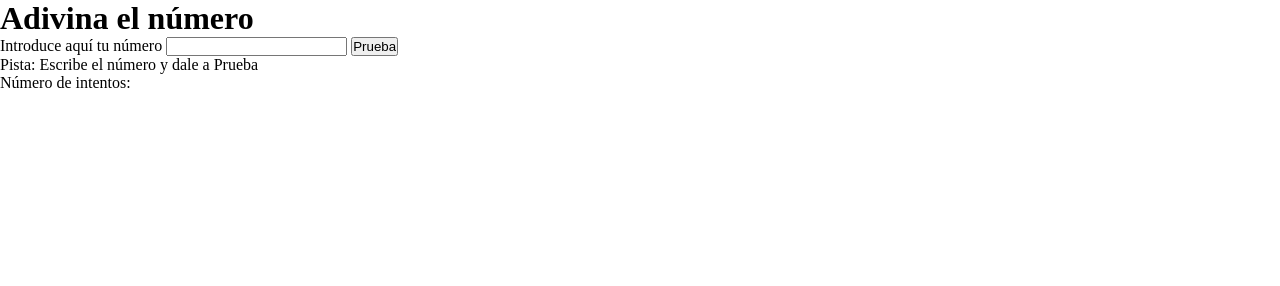
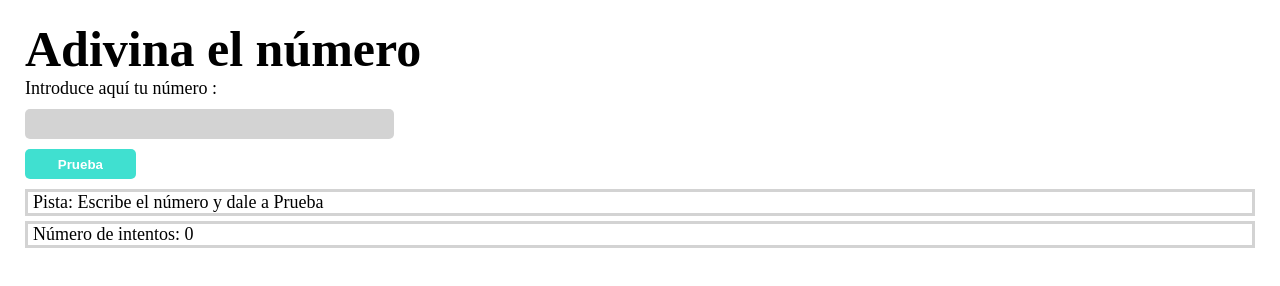
Before and after one commit to jemrosas/modulo-2-evaluacion-intermedia-jemrosas, a website: page docs/index.html in a window 1280 px wide. Drawn offline with Linux system fonts and the light colour scheme; a web font is replaced by a local one.

Commit message:
Update docs folder

```diff
--- a/docs/assets/css/main.css
+++ b/docs/assets/css/main.css
@@ -1 +1 @@
-* {-webkit-box-sizing: border-box;box-sizing: border-box;margin: 0;padding: 0;}.page {display: -webkit-box;display: -ms-flexbox;display: flex;-webkit-box-orient: vertical;-webkit-box-direction: normal;-ms-flex-direction: column;flex-direction: column;}
+* {-webkit-box-sizing: border-box;box-sizing: border-box;margin: 0;padding: 0;}body {height: 100vh;margin: 20px 25px;}.page {display: -webkit-box;display: -ms-flexbox;display: flex;-webkit-box-orient: vertical;-webkit-box-direction: normal;-ms-flex-direction: column;flex-direction: column;font: 18px 'Baloo Chettan 2';}.form {display: -webkit-box;display: -ms-flexbox;display: flex;-webkit-box-orient: vertical;-webkit-box-direction: normal;-ms-flex-direction: column;flex-direction: column;}.form__title {font-size: 50px;}.form__label {margin-bottom: 10px;}.form__number {width: 30%;height: 30px;margin-bottom: 10px;background-color: lightgrey;border: 0;border-radius: 5px;text-align: center;}.form__btn {width: 9%;height: 30px;margin-bottom: 10px;background-color: turquoise;border: 0;border-radius: 5px;color: white;font-weight: bold;}.info__clue,.info__try {margin-bottom: 5px;padding-left: 5px;border: 3px lightgrey solid;}
--- a/docs/assets/js/main.js
+++ b/docs/assets/js/main.js
@@ -1 +1 @@
-"use strict";const userNumber=document.querySelector("js-number"),clue=document.querySelector(".js-clue"),button=document.querySelector(".js-btn");function gameNumber(e){e.preventDefault(),getRandomNumber(),compareNumbers()}function getRandomNumber(){let e=Math.ceil(100*Math.random());return console.log(e),e}let randomNumberResult=this.getRandomNumber(),gNumber=userNumber.value;function compareNumbers(){clue.innerHTML=gNumber>randomNumberResult?"Demasiado alto":gNumber<randomNumberResult?"Demasiado bajo":gNumber===randomNumberResult?"Has ganado, campeona!!!":"El número debe estar entre 1 y 100"}button.addEventListener("click",gameNumber);
+"use strict";const userNumber=document.querySelector(".js-number"),button=document.querySelector(".js-btn"),clue=document.querySelector(".js-info"),userAttempt=document.querySelector(".js-attempt");let counter=0;function getRandomNumber(e){return Math.ceil(Math.random()*e)}let randomNumberResult=getRandomNumber(100);function gameNumber(e){e.preventDefault(),compareNumbers(),increaseCounter()}function compareNumbers(){const e=parseInt(userNumber.value);clue.innerHTML=e===randomNumberResult?"Has ganado, campeona!!!":e>100||e<1?"Tienes que poner un número entre 1 y 100":e<randomNumberResult?"Demasiado bajo":"Demasiado alto"}function increaseCounter(){counter+=1,userAttempt.innerHTML=counter}console.log("Nº aleatorio "+randomNumberResult),button.addEventListener("click",gameNumber);
--- a/docs/index.html
+++ b/docs/index.html
@@ -5,24 +5,26 @@
         <meta charset="UTF-8" />
         <meta name="viewport" content="width=device-width, initial-scale=1" />
         <title>Módulo 2 - evaluación intermedia</title>
-        <!-- <link href="https://fonts.googleapis.com/css?family=Roboto&display=swap"
-        rel="stylesheet" />-->
+        <link href="https://fonts.googleapis.com/css?family=Baloo+Chettan+2&display=swap"
+        rel="stylesheet" />
         <link rel="stylesheet" href="./assets/css/main.css" />
     </head>
 
     <body>
         <main class="page">
-             <h1>Adivina el número</h1>
-            <form class="form" action="submit">
-                <label for="userNumber">Introduce aquí tu número</label>
+             <h1 class="form__title">Adivina el número</h1>
+            <form class="form">
+                <label class="form__label">Introduce aquí tu número :</label>
                 <input class="js-number form__number"
-                id="userNumber" type="text" name="userNumber" />
+                type="number" name="inputNumber" />
                 <input class="js-btn form__btn" type="submit" value="Prueba" />
                 </label>
             </form>
             <section class="info">
-                <p class="js-clue info__clue">Pista: Escribe el número y dale a Prueba</p>
-                <p class="js-try info__try">Número de intentos:</p>
+                <p class="js-clue info__clue">Pista: <span class="js-info">Escribe el número y dale a Prueba</span>
+                </p>
+                <p class="info__try">Número de intentos: <span class="js-attempt">0</span>
+                </p>
             </section>
         </main>
         <script type="text/javascript" src="./assets/js/main.js"></script>
```
